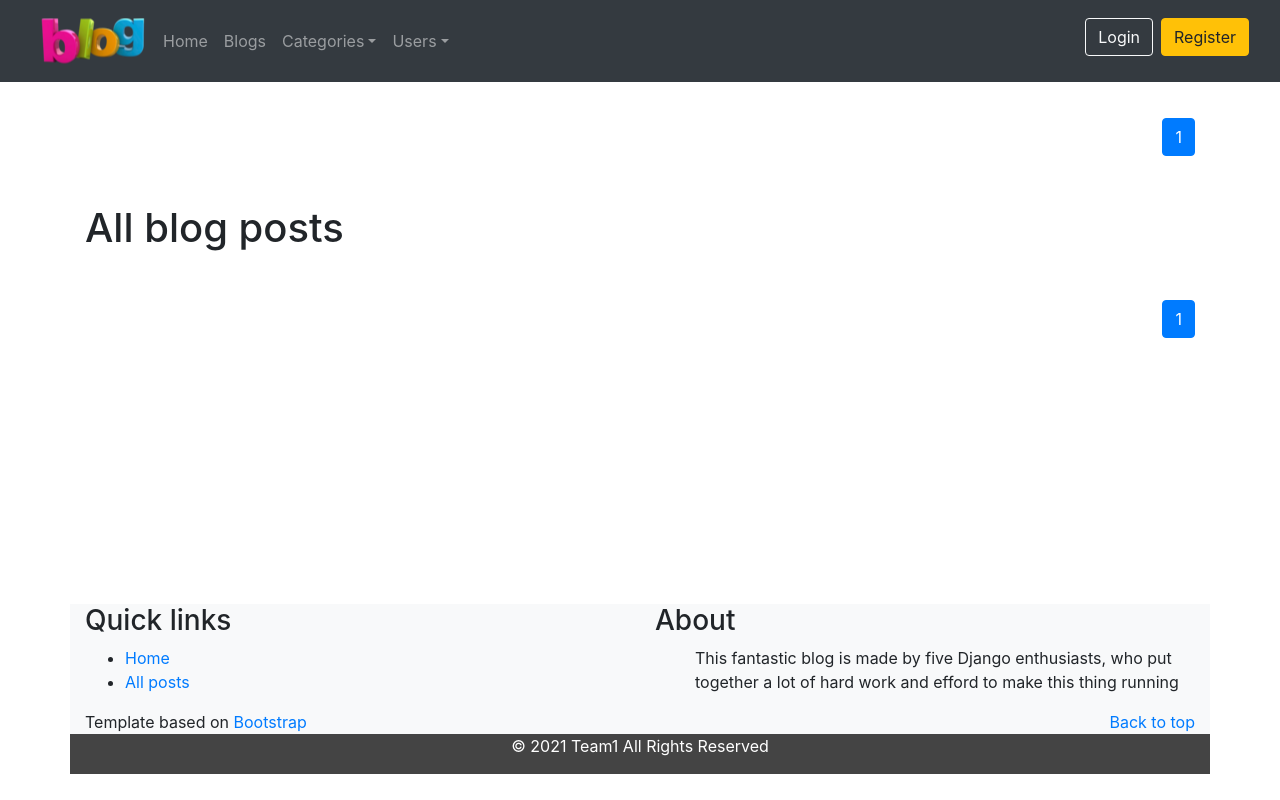
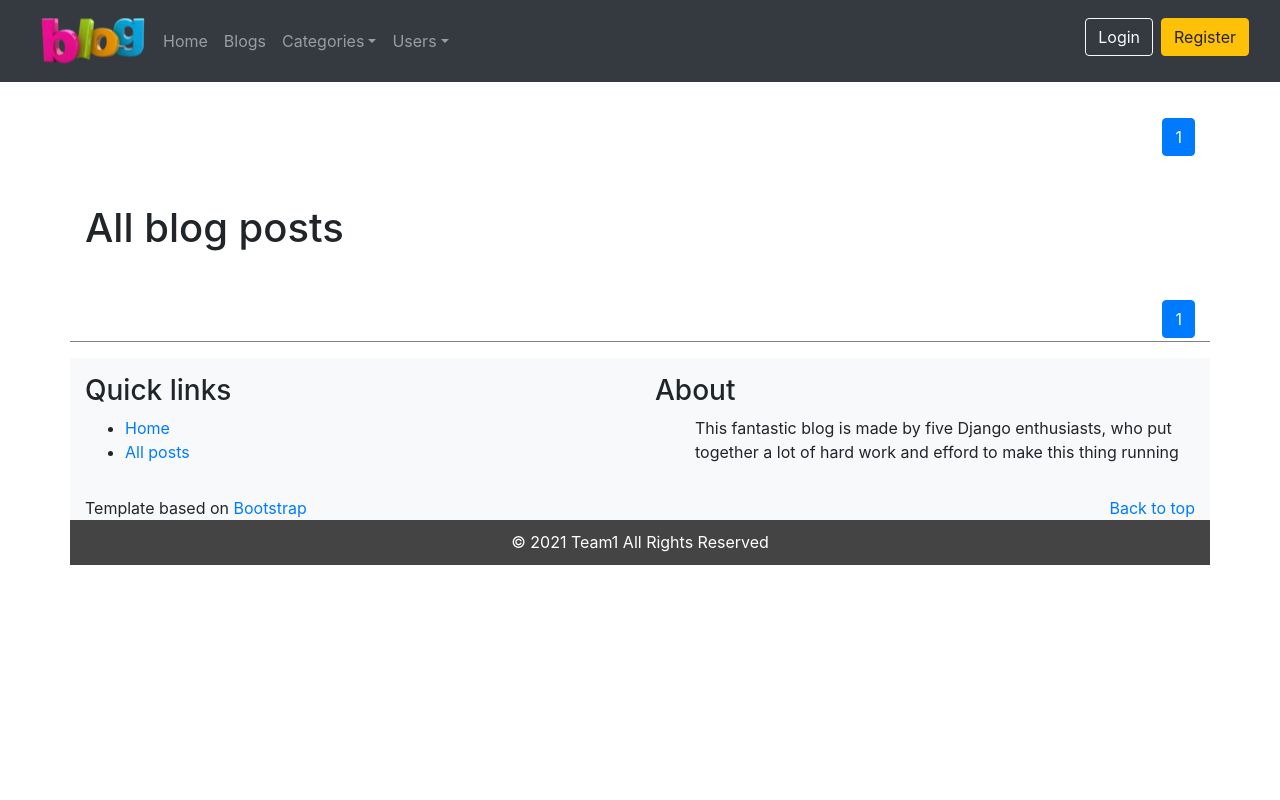
Before and after one commit to Qiang156/blog-by-django, a Django app: page /blog/ in a window 1280 px wide. Run offline with Django 3.2, Linux system fonts and the light colour scheme; data that the repository does not hold is empty; some libraries are stand-ins or nearby versions.

Commit message:
make UI beautiful

```diff
--- a/static/css/blog.css
+++ b/static/css/blog.css
@@ -2,8 +2,17 @@ body{
     padding-top: 70px; /* Needed when using navbar with class=fixed-top */
 }
 
-.foot {
+footer {
+    clear: both;
+    position: relative;
+    margin-top: -45px;
     border-top: solid 1px #808080;
+}
+
+div.copyright {
+    background-color: #444; color: #fff;
+    height:45px;
+    line-height: 45px;
 }
 
 label{
--- a/templates/blog/base.html
+++ b/templates/blog/base.html
@@ -2,9 +2,6 @@
 
 <!DOCTYPE html>
 <html>
-    <div style="min-height:90vh; display:flex; flex-direction:column;
-            justify-content:space-between;">
-            <div>
     <head>
         <meta charset="utf-8">
         <title>{% block title %}{% endblock %}</title>
@@ -66,20 +63,18 @@
                 </div>
             </div>
         </nav>
+
         <div class="container mt-3">
             {% include "blog/pagination.html" %}
             {% block page_content %}
             {% endblock %}
             {% include "blog/pagination.html" %}
         </div>
-        </div>
+
         {% include "blog/footer.html" %}
-
-
 
         <script src="https://code.jquery.com/jquery-3.3.1.slim.min.js" integrity="sha384-q8i/X+965DzO0rT7abK41JStQIAqVgRVzpbzo5smXKp4YfRvH+8abtTE1Pi6jizo" crossorigin="anonymous"></script>
         <script src="https://stackpath.bootstrapcdn.com/bootstrap/4.1.3/js/bootstrap.min.js" integrity="sha384-ChfqqxuZUCnJSK3+MXmPNIyE6ZbWh2IMqE241rYiqJxyMiZ6OW/JmZQ5stwEULTy" crossorigin="anonymous"></script>
         {% block javascript %}{% endblock %}
     </body>
-    </div>
 </html>
--- a/templates/blog/footer.html
+++ b/templates/blog/footer.html
@@ -1,5 +1,5 @@
 <footer class="container py-3">
-        <div class="row bg-light">
+    <div class="row bg-light py-3">
         <div class="col">
             <h3>Quick links</h3>
             <ul>
@@ -14,24 +14,18 @@
                 <p>This fantastic blog is made by five Django enthusiasts, who put together a lot of hard work and efford to make this thing running</p>
             </ul>
         </div>
-
     </div>
 
     <div class="row bg-light">
 
         <div class="col-sm-12 col-md-6">
             Template based on <a href="https://getbootstrap.com/docs/5.1/examples/blog" target="_blank">Bootstrap</a>
-            </div><br>
+        </div>
         <div class="col-sm-12 col-md-6 text-right">
             <a href="#">Back to top</a>
         </div>
-            <div class="col text-center" style="background-color: #444; color: #fff;">
-                    <p class="rights"><span>©  </span><span class="copyright-year">2021</span><span> </span><span> Team1 </span><span>All Rights Reserved</span></p>
-            </div>
-
+        <div class="col text-center copyright">
+            &copy; 2021 Team1 All Rights Reserved
         </div>
     </div>
-
-
-
 </footer>
```
Lines whose indentation alone changed are shown as unchanged.
